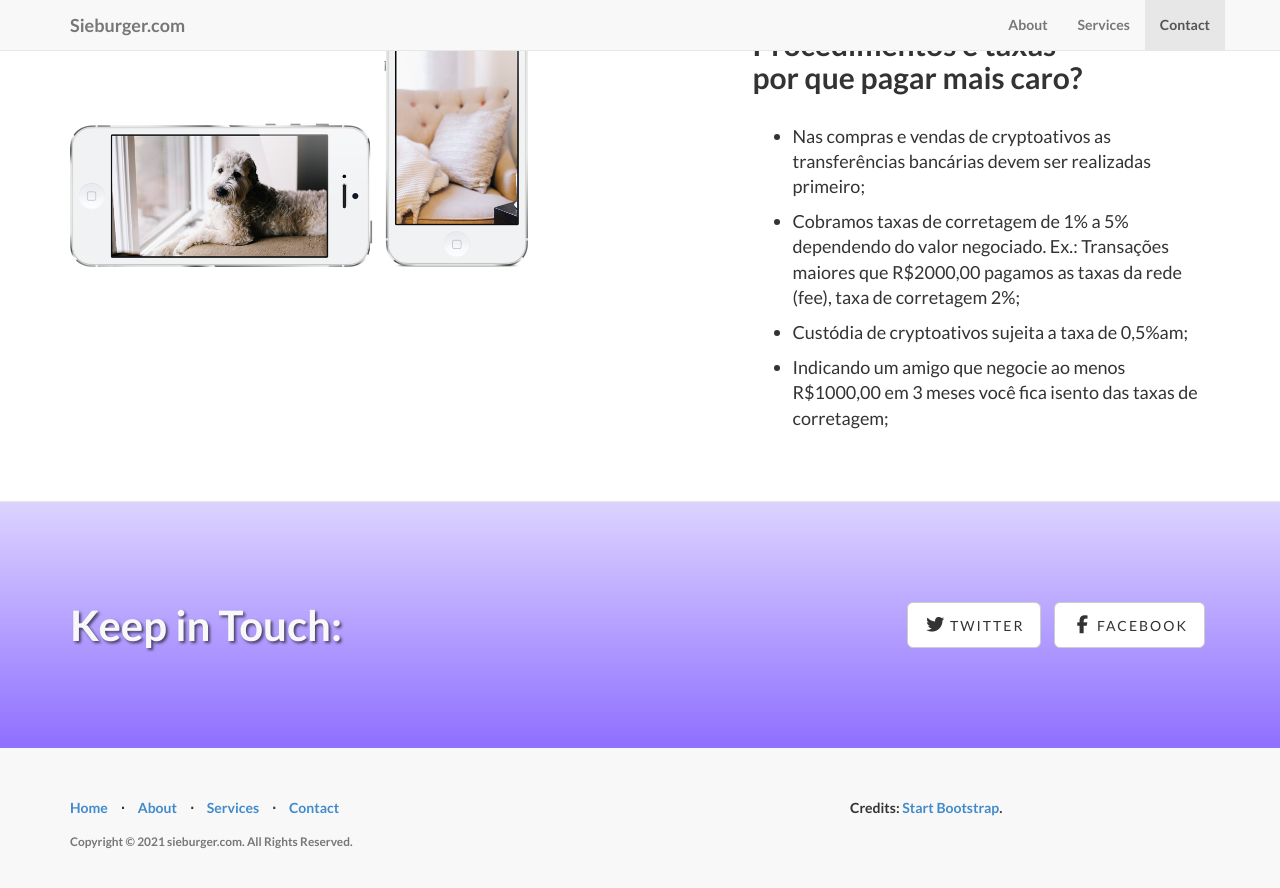
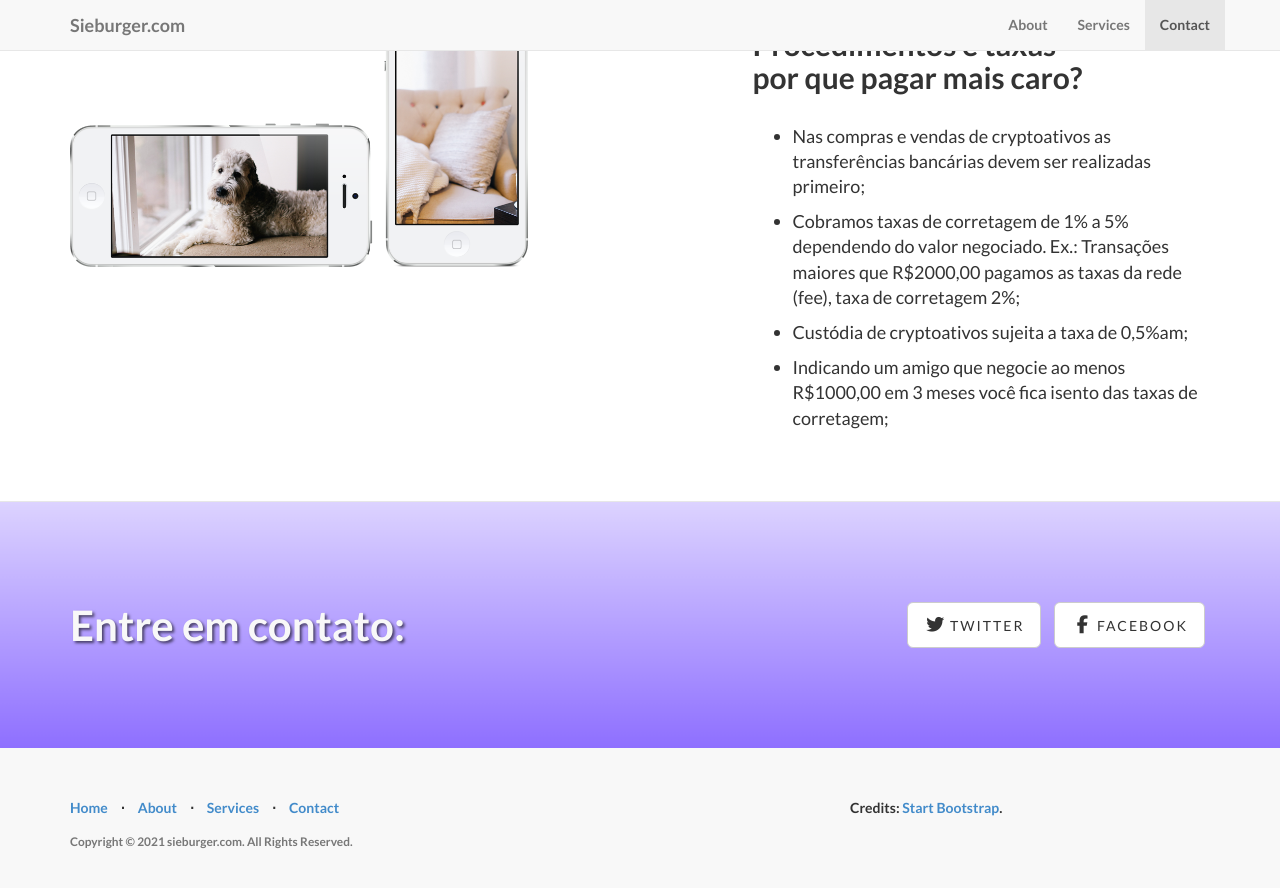
Before and after one commit to sieburger/sieburger.github.io, a Jekyll site: the page built from index.html, in a window 1280 px wide and 900 px high, scrolled down 2477 px. Shown: the top 888 px of the window. Built offline with Jekyll 4.4.1, drawn with Linux system fonts in a browser that asks for light colours; nearby versions of some CDN libraries; some web fonts are replaced; library files that are not in the unit come from our copies.

Commit message:
Update contact.html
Add portuguese

```diff
--- a/_includes/contact.html
+++ b/_includes/contact.html
@@ -4,7 +4,7 @@
 
 			<div class="row">
 				<div class="col-lg-6">
-					<h2>Keep in Touch:</h2>
+					<h2>Entre em contato:</h2>
 				</div>
 				<div class="col-lg-6">
 					<ul class="list-inline banner-social-buttons">
```
